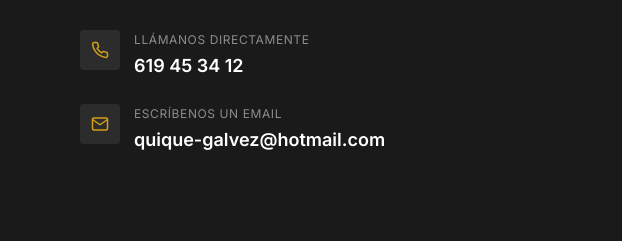
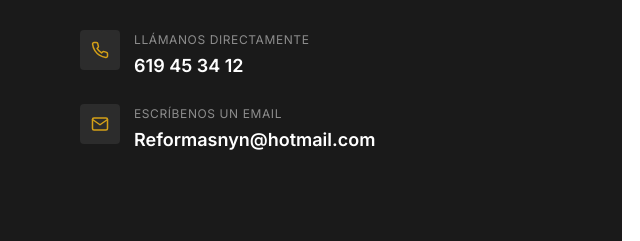
Before and after one commit to nisansi/reformas_N-N, a plain HTML site: page index.html in a window 1280 px wide. Shown: the part 3167-3408 px from the top of the page, 0-640 px from the left. Drawn offline with Linux system fonts and the light colour scheme.

Commit message:
Corregir email a Reformasnyn@hotmail.com

```diff
--- a/index.html
+++ b/index.html
@@ -114,7 +114,7 @@
               </div>
               <div class="contact-detail-text">
                 <small>Escríbenos un email</small>
-                <a href="mailto:reformasnyn@hotmail.com" id="contact-email-link"><span id="contact-email-display">reformasnyn@hotmail.com</span></a>
+                <a href="mailto:Reformasnyn@hotmail.com" id="contact-email-link"><span id="contact-email-display">Reformasnyn@hotmail.com</span></a>
               </div>
             </div>
           </div>
--- a/js/config.js
+++ b/js/config.js
@@ -12,8 +12,8 @@
     telefono: '+34 619 45 34 12',
     telefonoHref: 'tel:+34619453412',
     telefonoDisplay: '619 45 34 12',
-    email: 'quique-galvez@hotmail.com',
-    emailHref: 'mailto:quique-galvez@hotmail.com',
+    email: 'Reformasnyn@hotmail.com',
+    emailHref: 'mailto:Reformasnyn@hotmail.com',
     copyrightYear: new Date().getFullYear(),
   },
 
@@ -195,7 +195,7 @@
        * Opcional (más estable): regístrate en https://web3forms.com,
        * copia tu Access Key y pégala en web3formsAccessKey.
        */
-      emailDestino: 'reformasnyn@hotmail.com', // FormSubmit envía aquí
+      emailDestino: 'Reformasnyn@hotmail.com', // FormSubmit envía aquí
       web3formsAccessKey: '',
       formspreeEndpoint: '', // ej: https://formspree.io/f/xxxxxx
       asuntoEmail: 'Nuevo presupuesto — Reformas N&N Valencia',
```
Also changed, not shown: COMO-ACTIVAR-FORMSUBMIT.txt (+6 -6 lines), README.md.
